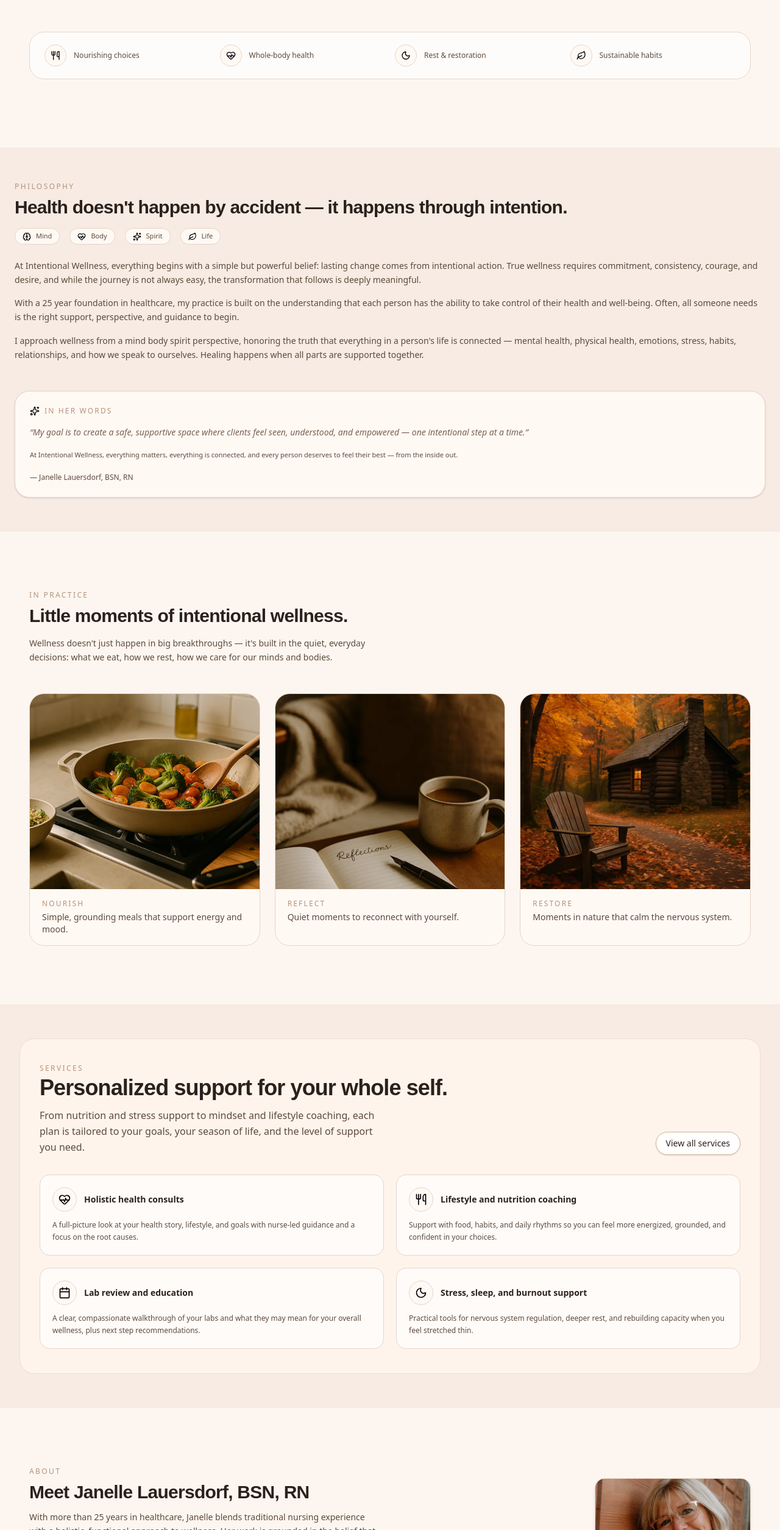
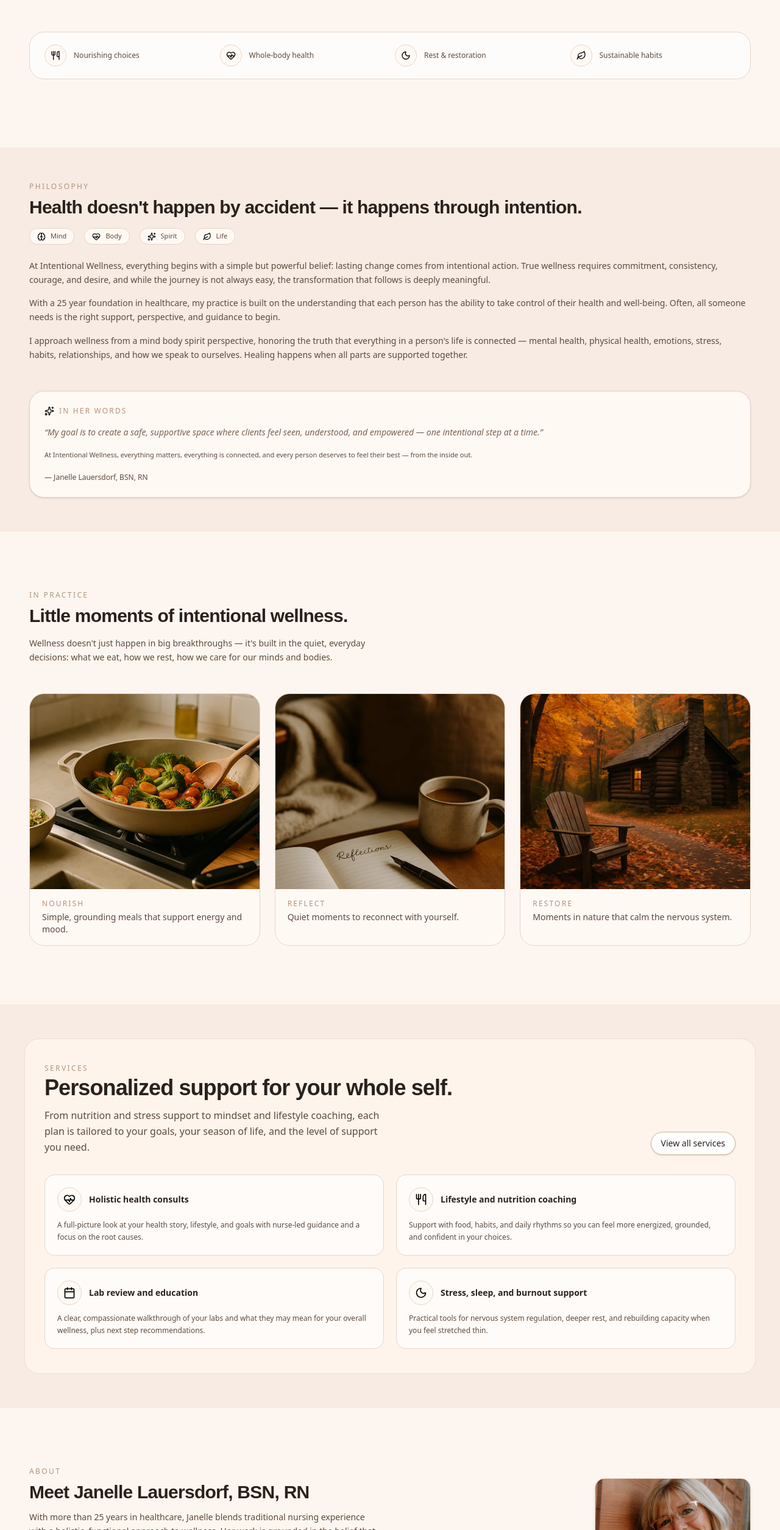
Before and after one commit to nstark12/intentional-wellness, a Next.js app: page / in a window 1280 px wide. Shown: the part 1322-3831 px from the top of the page at 61% size. Built offline with nearby package versions, Linux system fonts and the light colour scheme; a web font is replaced by a local one.

Commit message:
padding fix

```diff
--- a/app/components/Header.jsx
+++ b/app/components/Header.jsx
@@ -140,7 +140,7 @@ export default function Header() {
                 e.target.style.backgroundColor = "transparent";
               }}
             >
-              Book a Session
+              Free Intro Call
             </a>
           </div>
         </nav>
--- a/app/components/PhilosophySection.jsx
+++ b/app/components/PhilosophySection.jsx
@@ -12,8 +12,8 @@ export default function PhilosophySection() {
     <section id="philosophy" className="mt-20 lg:mt-28">
       {/* FULL-WIDTH WRAPPER (not absolute) */}
       <div className="relative left-1/2 right-1/2 -ml-[50vw] -mr-[50vw] w-screen bg-[#f7ebe3]">
-        <div className="mx-auto max-w-7xl px-6 py-14">
-          <div className="grid gap-12 lg:grid-cols-[1.1fr,0.9fr] lg:items-start">
+        <div className="mx-auto max-w-7xl md:px-6 py-14">
+          <div className="grid gap-12 lg:grid-cols-[1.1fr,0.9fr] lg:items-start px-6">
             {/* Left column: philosophy text */}
             <div>
               <p className="text-xs font-medium tracking-[0.2em] uppercase text-[#b5937b]">
--- a/app/components/ServicesSection.jsx
+++ b/app/components/ServicesSection.jsx
@@ -15,7 +15,7 @@ export default function ServicesSection() {
       {/* FULL-WIDTH BACKGROUND */}
       <div className="relative left-1/2 right-1/2 -ml-[50vw] -mr-[50vw] w-screen bg-[#f7ebe3]">
         {/* INNER CONTENT WRAPPER */}
-        <div className="mx-auto max-w-7xl px-5 py-14 md:px-8">
+        <div className="mx-auto max-w-7xl px-4 py-14 md:px-10">
           {/* The rounded card inside */}
           <div className="rounded-3xl border border-[#f0ddcf] bg-[#fff4ec] px-5 py-8 md:px-8 md:py-10">
             {/* Header + intro */}
--- a/app/page.js
+++ b/app/page.js
@@ -10,7 +10,7 @@ import TestimonialSection from "./components/TestimonialSection";
 
 export default function Home() {
   return (
-    <main className="min-h-screen bg-[#fdf6f0] text-[#2b211c] mx-auto max-w-7xl px-4 sm:px-12 pt-0 pb-16">
+    <main className="min-h-screen bg-[#fdf6f0] text-[#2b211c] mx-auto max-w-7xl px-4 sm:px-12 pt-0 pb-8">
       <div>
         <HeroSection />
         <PhilosophySection />
```
